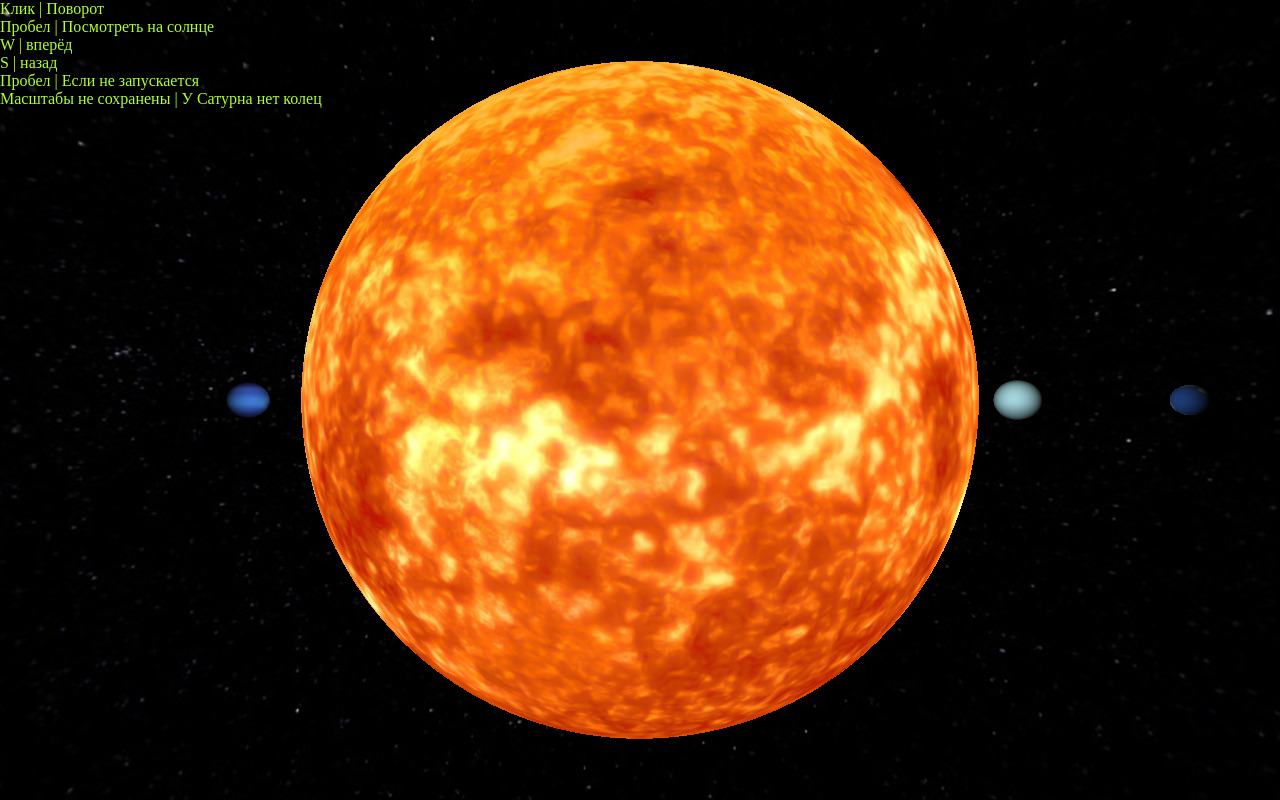
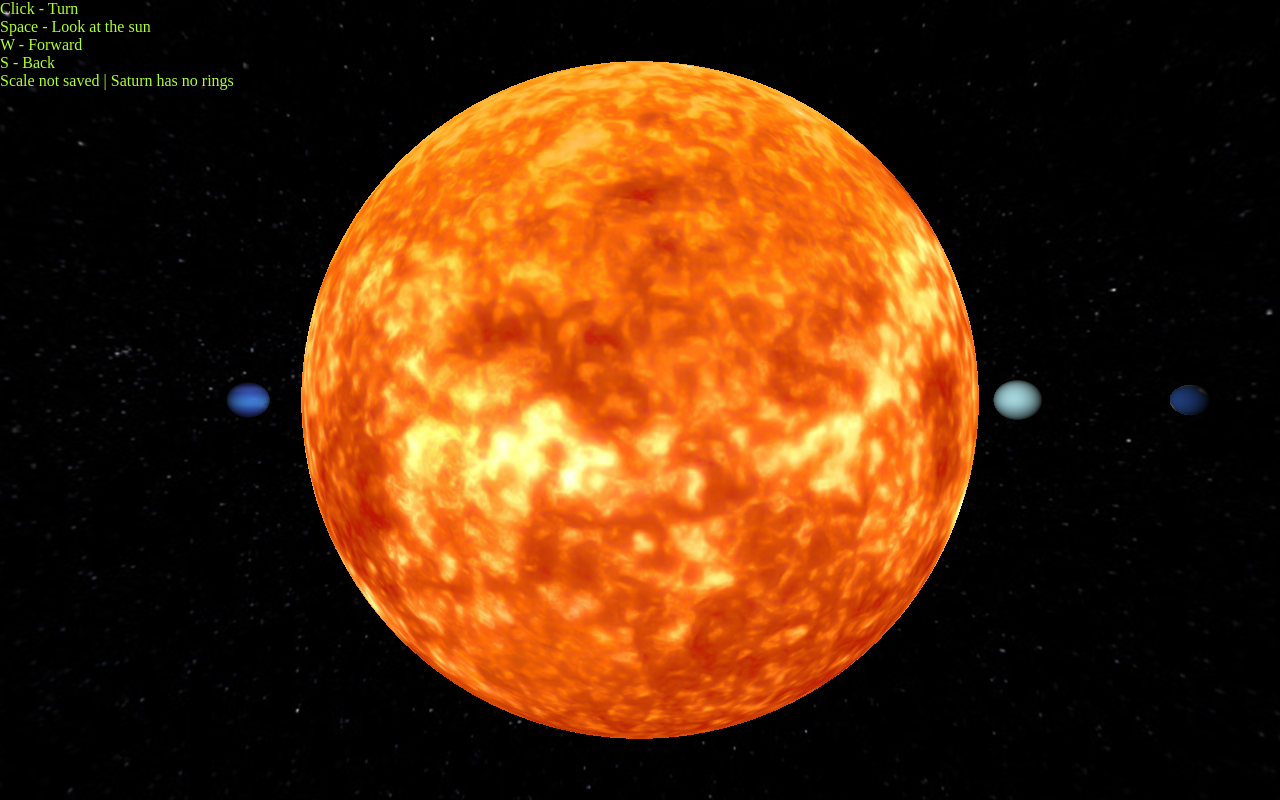
Before and after one commit to Livedox/solar-system, a plain HTML site: page index.html in a window 1280 px wide. Drawn offline with Linux system fonts and the light colour scheme; animation ran at ten frames a second.

Commit message:
Update index.html

```diff
--- a/index.html
+++ b/index.html
@@ -23,12 +23,11 @@
 </head>
 <body>
     <div class="info">
-        <p>Клик | Поворот</p>
-        <p>Пробел | Посмотреть на солнце</p>
-        <p>W | вперёд </p>
-        <p>S | назад </p>
-        <p>Пробел | Если не запускается </p>
-        <p>Масштабы не сохранены | У Сатурна нет колец</p>
+        <p>Сlick - Turn</p>
+        <p>Space - Look at the sun</p>
+        <p>W - Forward</p>
+        <p>S - Back  </p>
+        <p>Scale not saved  | Saturn has no rings</p>
     </div>
     <script src="three.min.js"></script>
     <script>
```
